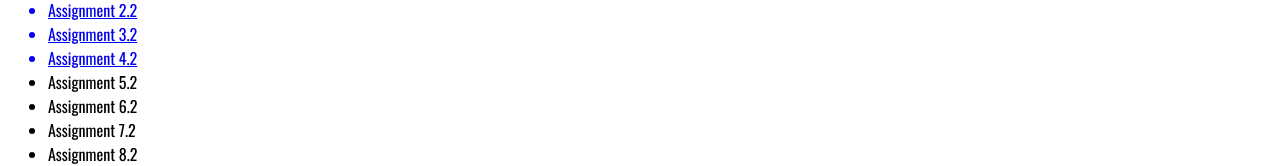
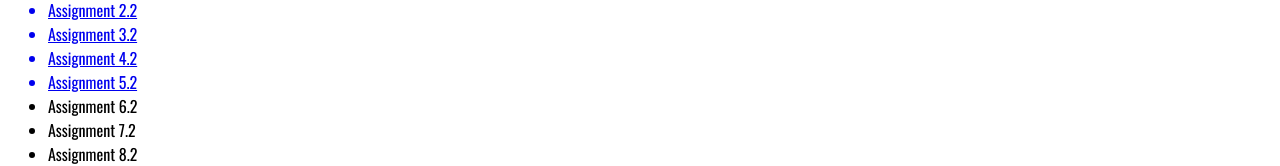
Before and after one commit to sowdapop/web-330, a plain HTML site: page index.html in a window 1280 px wide. Shown: the part 276-442 px from the top of the page. Drawn offline with nearby package versions, Linux system fonts and the light colour scheme.

Commit message:
wk 5 link

```diff
--- a/index.html
+++ b/index.html
@@ -38,7 +38,7 @@
 
         <a href="https://sowdapop.github.io/web-330/week-4/mcdanel-calorie.html"><li>Assignment 4.2</li></a>
 
-        <li>Assignment 5.2</li>
+        <a href="https://sowdapop.github.io/web-330/week-5/mcdanel-bobs-auto-repair.html"><li>Assignment 5.2</li></a>
 
         <li>Assignment 6.2</li>
 
```
